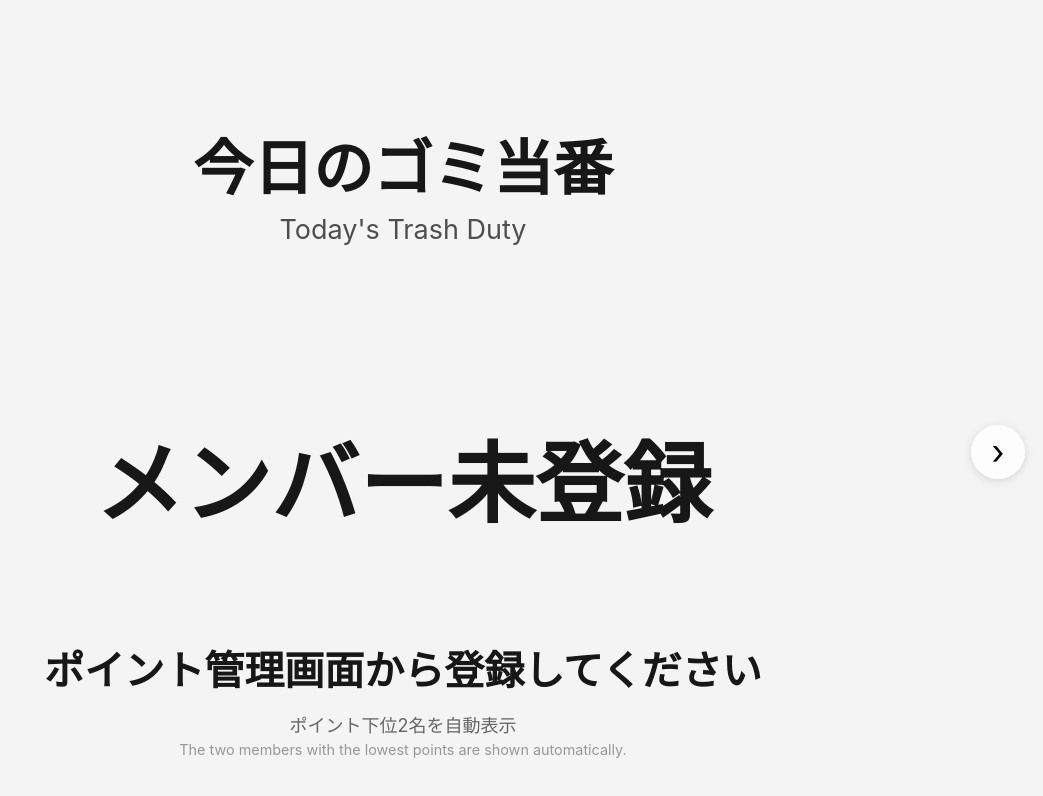
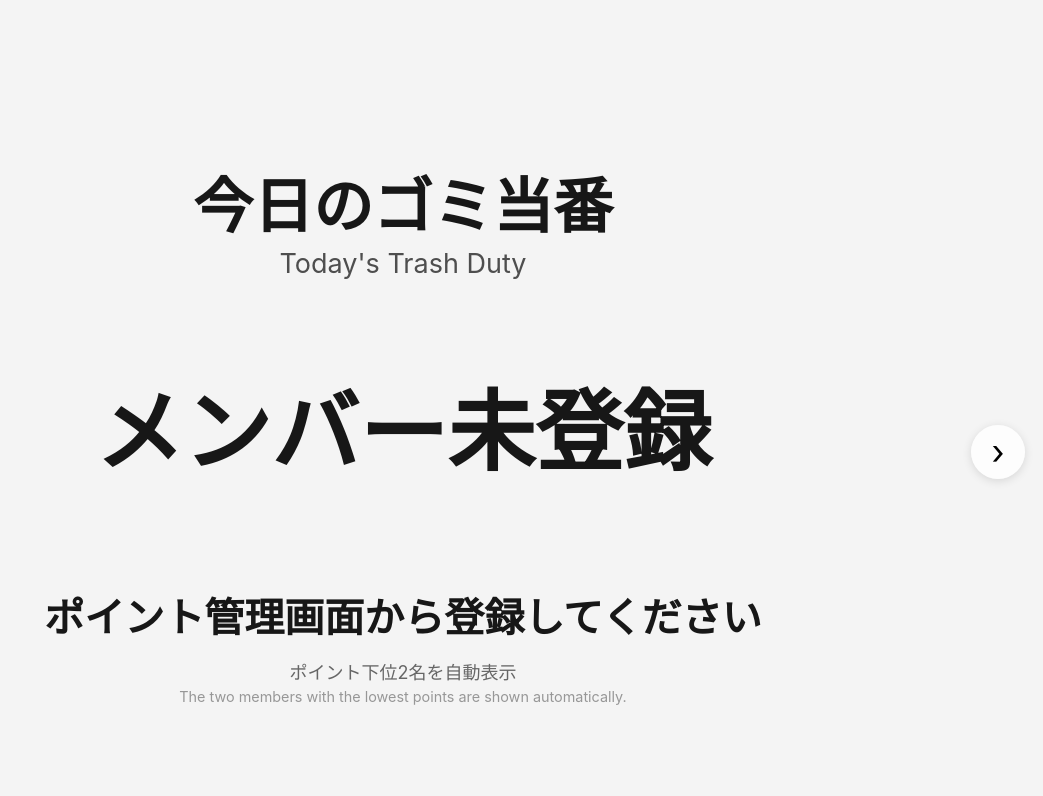
Before and after one commit to kushikizu/gomi-test, a plain HTML site: page index.html in a window 1280 px wide. Shown: the whole page, without its empty margins (237-1280 px from the left). Drawn offline with Linux system fonts and the light colour scheme.

Commit message:
Update index.html

```diff
--- a/index.html
+++ b/index.html
@@ -139,9 +139,31 @@
   line-height: 1;
   box-shadow: 0 2px 10px rgba(0,0,0,0.12);
 }
+.duty-title {
+  width: 100%;
+  margin: 0 0 42px;
+  padding: 0;
+  text-align: center;
+  display: flex;
+  flex-direction: column;
+  align-items: center;
+  justify-content: center;
+}
+
+.duty-title-ja {
+  display: block;
+  width: 100%;
+  text-align: center;
+  font-size: clamp(34px, 6vw, 60px);
+  font-weight: 800;
+  line-height: 1.15;
+}
+
 .duty-title-en {
   display: block;
-    font-size: 0.45em;
+  width: 100%;
+  text-align: center;
+  font-size: clamp(15px, 2.7vw, 27px);
   font-weight: normal;
   margin-top: 6px;
   opacity: 0.75;
@@ -318,7 +340,7 @@
     <section class="page duty-page" id="dutyPage">
       <button class="nav-arrow nav-right" type="button" aria-label="ポイント管理画面へ" onclick="showAdmin()">›</button>
      <h1 class="duty-title">
-      	今日のゴミ当番
+       <span class="duty-title-ja">今日のゴミ当番</span>
        <span class="duty-title-en">Today's Trash Duty</span>
      </h1>
       <div class="duty-names" id="dutyNames"></div>
```
Lines whose indentation alone changed are shown as unchanged.
